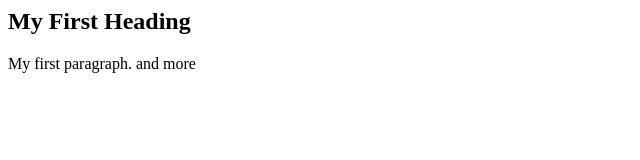
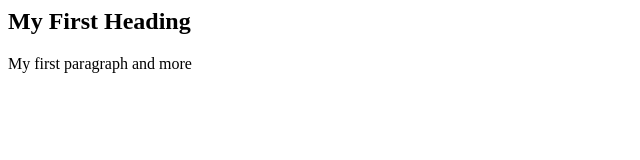
Before and after one commit to gabfotop/my1stwebsite, a plain HTML site: page index.html in a window 1280 px wide. Shown: the full height of the page, 0-640 px from the left. Drawn offline with Linux system fonts and the light colour scheme.

Commit message:
Update index.html

```diff
--- a/index.html
+++ b/index.html
@@ -6,6 +6,6 @@
 </head>
 <body>
     <h2>My First Heading</h2>
-    <p>My first paragraph. and more</p>
+    <p>My first paragraph and more</p>
 </body>
 </html>
```
